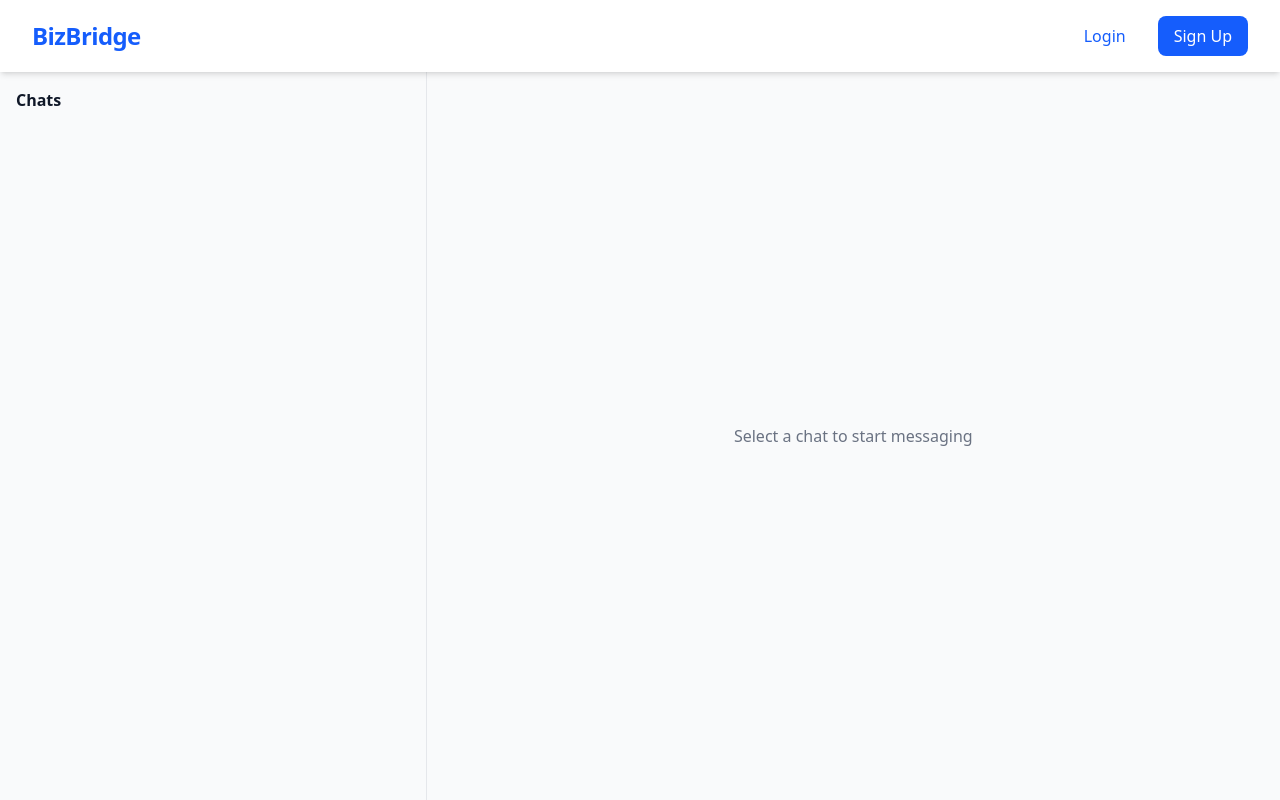
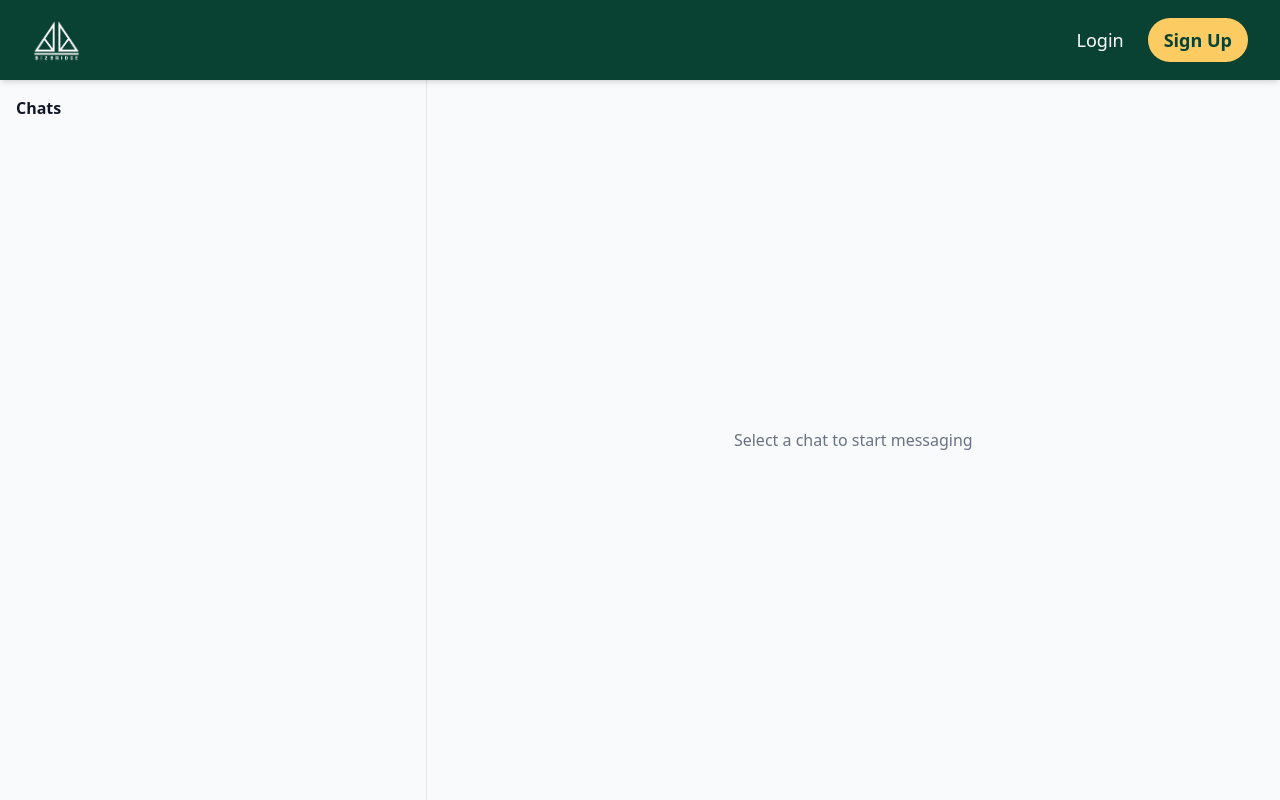
Before and after one commit to LaurelEdison/bizbridge, a React (Vite) app in the folder frontend/: page /chat in a window 1280 px wide. Built offline with nearby package versions, Linux system fonts and the light colour scheme.

Commit message:
feat(frontend): Visual upgrade for the navbar

```diff
--- a/frontend/src/components/Navbar.tsx
+++ b/frontend/src/components/Navbar.tsx
@@ -1,24 +1,31 @@
 import { useAuthStore } from "../store/auth";
+import logo from "../assets/logoPutih.png"
 
 export function Navbar() {
 	const { token, role, logout } = useAuthStore();
 
 	return (
-		<nav className="w-full flex justify-between items-center px-8 py-4 bg-white shadow-md sticky top-0 z-50">
-			<h1 className="text-2xl font-bold text-blue-600 tracking-tight">BizBridge</h1>
+		<nav className="w-full flex justify-between items-center px-8 py-4 bg-[#094233] shadow-md sticky top-0 z-50">
+			<a href="/" className="flex items-center gap-3">
+				<img
+					src={logo}
+					alt="BizBridge Logo"
+					className="h-12 w-auto object-contain"
+				/>
 
-			<div className="flex items-center gap-4">
+			</a>
+			<div className="flex items-center gap-6 text-white text-lg font-medium">
 				{!token ? (
 					<>
 						<a
 							href="/login"
-							className="px-4 py-2 text-blue-600 font-medium hover:text-blue-800 transition"
+							className="hover:text-[rgba(252,204,98,1)] transition"
 						>
 							Login
 						</a>
 						<a
 							href="/register"
-							className="px-4 py-2 bg-blue-600 text-white rounded-lg hover:bg-blue-700 transition"
+							className="px-4 py-2 bg-[rgba(252,204,98,1)] text-[#094233] rounded-full font-semibold hover:bg-yellow-300 transition"
 						>
 							Sign Up
 						</a>
@@ -27,19 +34,19 @@ export function Navbar() {
 					<>
 						<a
 							href="/chat"
-							className="px-4 py-2 text-blue-600 font-medium hover:text-blue-800 transition"
+							className="hover:text-[rgba(252,204,98,1)] transition"
 						>
 							Chat
 						</a>
 						<a
 							href="/search"
-							className="px-4 py-2 text-blue-600 font-medium hover:text-blue-800 transition"
+							className="hover:text-[rgba(252,204,98,1)] transition"
 						>
 							Search
 						</a>
 						<a
 							href="/profile"
-							className="px-4 py-2 text-blue-600 font-medium hover:text-blue-800 transition"
+							className="hover:text-[rgba(252,204,98,1)] transition"
 						>
 							Profile
 						</a>
@@ -48,7 +55,7 @@ export function Navbar() {
 								logout();
 								window.location.href = "/";
 							}}
-							className="px-4 py-2 bg-gray-100 text-gray-700 rounded-lg hover:bg-gray-200 transition"
+							className="px-4 py-2 bg-white text-[#094233] rounded-full font-semibold hover:bg-gray-200 transition"
 						>
 							Logout
 						</button>
@@ -57,13 +64,13 @@ export function Navbar() {
 					<>
 						<a
 							href="/chat"
-							className="px-4 py-2 text-blue-600 font-medium hover:text-blue-800 transition"
+							className="hover:text-[rgba(252,204,98,1)] transition"
 						>
 							Chat
 						</a>
 						<a
 							href="/profile"
-							className="px-4 py-2 text-blue-600 font-medium hover:text-blue-800 transition"
+							className="hover:text-[rgba(252,204,98,1)] transition"
 						>
 							Profile
 						</a>
@@ -72,7 +79,7 @@ export function Navbar() {
 								logout();
 								window.location.href = "/";
 							}}
-							className="px-4 py-2 bg-gray-100 text-gray-700 rounded-lg hover:bg-gray-200 transition"
+							className="px-4 py-2 bg-white text-[#094233] rounded-full font-semibold hover:bg-gray-200 transition"
 						>
 							Logout
 						</button>
```
